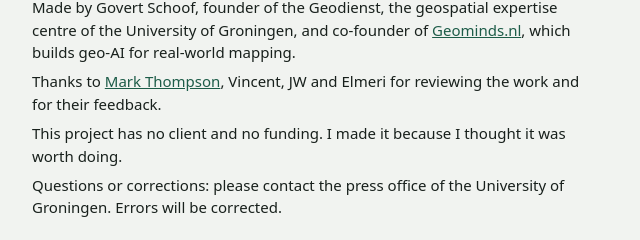
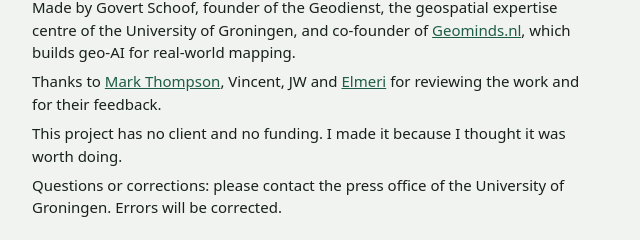
Before and after one commit to geodienst/Gerry, a website with bundled scripts: page site/index.html in a window 1280 px wide. Shown: the part 2691-2931 px from the top of the page, 0-640 px from the left. Built offline with nearby package versions, Linux system fonts and the light colour scheme; no server answers.

Commit message:
About: link Elmeri's site

```diff
--- a/site/index.html
+++ b/site/index.html
@@ -231,7 +231,7 @@
       <div class="wrap">
         <h2 id="about-title">About this project</h2>
         <p>Made by Govert Schoof, founder of the Geodienst, the geospatial expertise centre of the University of Groningen, and co-founder of <a href="https://geominds.nl">Geominds.nl</a>, which builds geo-AI for real-world mapping.</p>
-        <p>Thanks to <a href="https://www.rug.nl/staff/m.l.thompson/">Mark Thompson</a>, Vincent, JW and Elmeri for reviewing the work and for their feedback.</p>
+        <p>Thanks to <a href="https://www.rug.nl/staff/m.l.thompson/">Mark Thompson</a>, Vincent, JW and <a href="https://elmeriniemi.com/">Elmeri</a> for reviewing the work and for their feedback.</p>
         <p>This project has no client and no funding. I made it because I thought it was worth doing.</p>
         <p>Questions or corrections: please contact the press office of the University of Groningen. Errors will be corrected.</p>
       </div>
```
